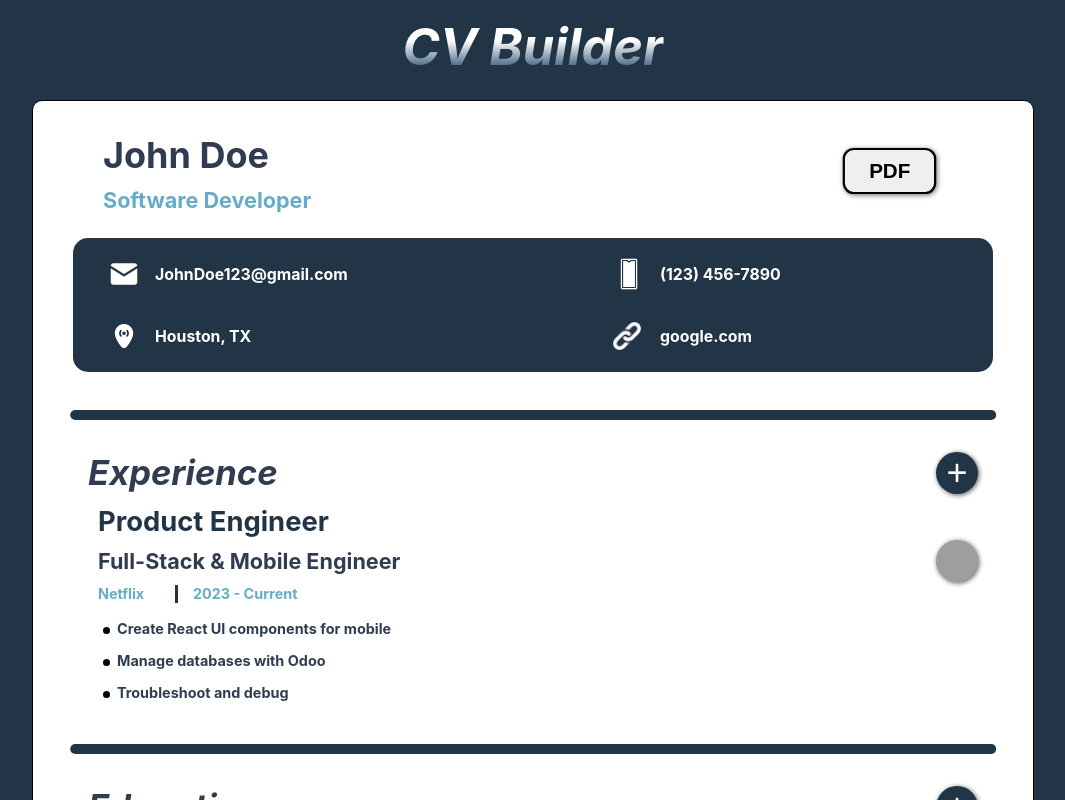
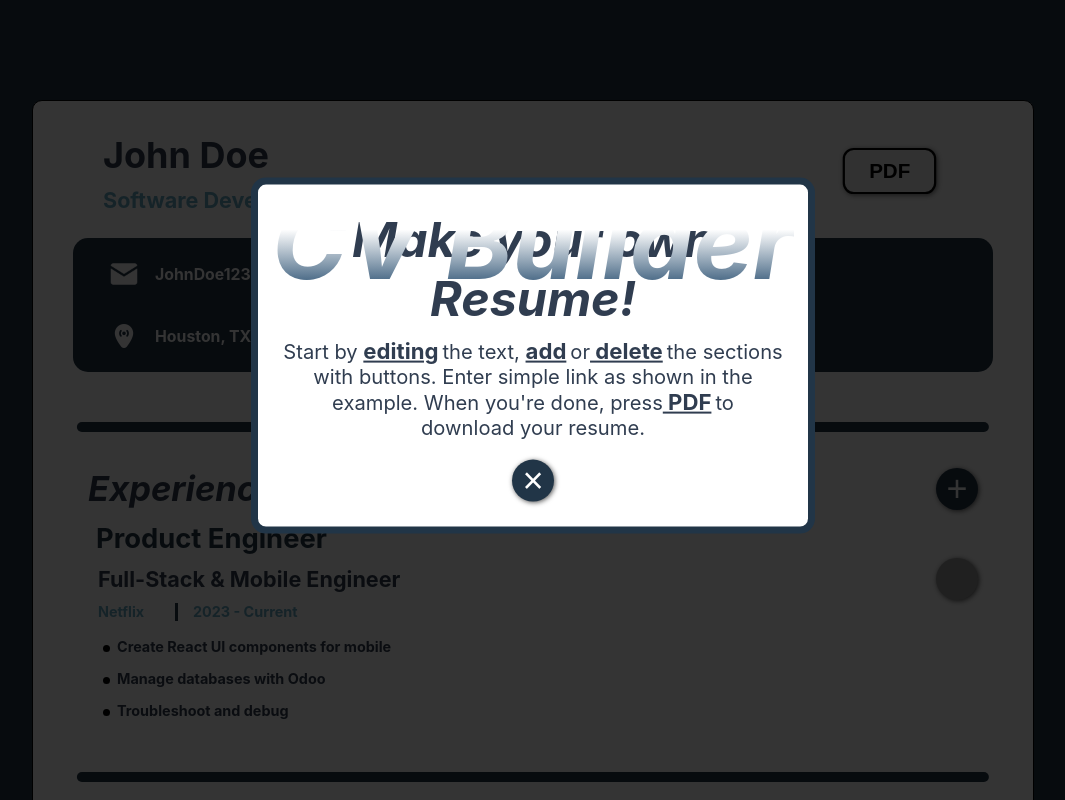
Before and after one commit to freddster14/CV-Application, a React (Vite) app: page / in a window 1280 px wide. Shown: the top 800 px of the page, without its empty margins (107-1172 px from the left). Built offline with nearby package versions, Linux system fonts and the light colour scheme; grey boxes are pictures that could not be loaded.

Commit message:
update: intro modal for instructions && animation

```diff
--- a/src/components/App.jsx
+++ b/src/components/App.jsx
@@ -15,7 +15,7 @@ function App() {
 
 
   return (
-    <>
+    <div className='app'>
       <button className='pdf-button' onClick={printPdf}>PDF</button>
       <General
       name={name}
@@ -33,20 +33,19 @@ function App() {
       />
       <Experience/>
       <Education/>
-    </>
+    </div>
   )
 }
 
 
 function printPdf() {
 
-  let page = document.getElementById('root');
+  let app = document.getElementsByClassName('app');
   let buttons = document.querySelectorAll('button');
   let inputs = document.querySelectorAll('input');
   let selects = document.querySelectorAll('select');
   let link = document.createElement('a')
   let name = document.querySelector(".name").value
-
   const options = {
     filename:  name + ' Resume.pdf',
     image: { type: 'jpeg', quality: 0.98 },
@@ -56,18 +55,18 @@ function printPdf() {
     pagebreak: {mode: 'avoid-all'}
   };
 
-  removeInputs(selects, link, buttons, page, inputs)
+  removeInputs(selects, link, buttons, inputs)
 
   //Download PDF
-  html2pdf().set(options).from(page).save();
+  html2pdf().set(options).from(...app).save();
 
   setTimeout(() => {
-    addInputs(selects, link, buttons, page, inputs)
+    addInputs(selects, link, buttons, inputs)
   }, 100)
 }
 
 
-function removeInputs(selects, link, buttons, page, inputs) {
+function removeInputs(selects, link, buttons, inputs) {
   selects.forEach(select => {
     let selectP = document.createElement('p');
     selectP.textContent = select.value
@@ -92,10 +91,9 @@ function removeInputs(selects, link, buttons, page, inputs) {
   buttons.forEach(button => {
     button.style.opacity = "0%"
   })
-  page.style.border = "none"
 }
 
-function addInputs(selects, link, buttons, page, inputs) {
+function addInputs(selects, link, buttons, inputs) {
 
   link.parentNode.replaceChild(inputs[5], link)
   let selectP = document.getElementsByClassName('degree-select');
@@ -111,7 +109,6 @@ function addInputs(selects, link, buttons, page, inputs) {
   buttons.forEach(button => {
     button.style.opacity = "100%"
   })
-  page.style.border = "1px solid black"
 }
 
 
--- a/src/components/Education.jsx
+++ b/src/components/Education.jsx
@@ -52,10 +52,10 @@ function MakeEducation({
     const [major, setMajor] = useState(defaultMajor);
     const [graduationDate, setGraduationDate] = useState(defaultGraduation);
     const options = [
-        "Associate",
-        "Bachelor's",
-        "Master's",
-        "Doctoral",
+        "Associate -",
+        "Bachelor's -",
+        "Master's -",
+        "Doctoral -",
     ];
     const fields = [
         {label: 'Major', value: major, handleChange: setMajor},
@@ -66,7 +66,7 @@ function MakeEducation({
     <div className='forms'>
         <select className='degree-select' value={degree} onChange={(e) => setDegree(e.target.value)}>
             {options.map((option) => (
-                <option key={option} value={option}>{option} -</option>
+                <option key={option} value={option}>{option}</option>
             ))}
         </select>
         {fields.map(({label, value, handleChange}) => (
--- a/src/components/Experience.jsx
+++ b/src/components/Experience.jsx
@@ -101,7 +101,7 @@ function MakeExperience({
         <ul className='job-tasks'>
             {tasks.map((task, index) => (
                 <Fragment key={index}>
-                    <div className=''></div>
+                    <div></div>
                     <Input
                     name="task"
                     value={task}
--- a/src/components/Intro.jsx
+++ b/src/components/Intro.jsx
@@ -1,7 +1,39 @@
 import '../styles/Intro.css'
 
 export default function Intro() {
+
+    function closeModal() {
+        document.querySelector('.modal-container').remove()
+        document.querySelector('.modal-backdrop').remove()
+        document.querySelector('.app-name').style.transform = "translate(-50%, 0%) scale(1)"
+    }
+    setTimeout(() => {
+        let appName = document.querySelector('.app-name')
+        let width = window.innerWidth
+        if(width < 501) {
+            appName.style.transform = "translate(-50%, 655%) scale(1.8)"
+        } else if(width < 751) {
+            appName.style.transform = "translate(-50%, 520%) scale(2)"
+        } else{
+            appName.style.transform = "translate(-50%, 320%) scale(2)"
+        }
+    },100)
     return (
-        <h1 className="app-name">CV Builder</h1>
+        <>
+            <h1 className="app-name">CV Builder</h1>
+            <div className='modal-backdrop'></div>
+            <div className='modal-container'>
+                <h1>Make your own Resume!</h1>
+                <p>
+                    Start by <span className="span-text">editing</span>
+                    the text, <span className="span-text">add</span>or
+                    <span className="span-text"> delete</span>
+                    the sections with buttons. Enter simple link as shown
+                    in the example. When you're done, press
+                    <span className="span-text"> PDF</span>to download your resume.
+                </p>
+                <button onClick={closeModal} className='close-modal' aria-label='Close Modal'>&times;</button>
+            </div>
+        </>
     )
 }
--- a/src/styles/App.css
+++ b/src/styles/App.css
@@ -102,6 +102,13 @@ button:hover, button:focus {
   #root {
     font-size: 0.7em;
     width: 100%;
+    margin-top: 95px;
+  }
+
+
+  button.close-modal {
+    width: 34px;
+    height: 34px;
   }
   .general-info-box {
     grid-template-columns: repeat(auto-fit, minmax(45%, 1fr));
@@ -143,6 +150,11 @@ button:hover, button:focus {
 @media screen and (max-width:500px) {
   #root {
     font-size: 0.6em;
+    margin-top: 82px;
+  }
+  button.close-modal {
+    width: 30px;
+    height: 30px;
   }
   .general-info-box {
     grid-template-columns: repeat(auto-fit, minmax(45%, 1fr));
--- a/src/styles/Experience.css
+++ b/src/styles/Experience.css
@@ -8,10 +8,7 @@
     background-color: transparent;
     color: #213547;
     font-size: 1.9em;
-    width: fit-content;
-    border: 1px solid transparent;
-    font-weight: bold;
-    padding: 0px 0px 0px 8px;
+    padding-left: 6px;
 }
 
 .company:focus, .company:hover {
@@ -79,12 +76,9 @@
     grid-column: 2;
 }
 
-
-.top-divider {
-    width: 104%;
-    bottom: 22px;
-    margin-top: -10px;
-    grid-column: -1 /1;
+.top-divider, .bottom-divider{
+    width: 102.5%;
+    margin: 18px 0px;
     background-color: #213547;
     height: 10px;
     left: 50%;
@@ -93,15 +87,11 @@
     position: relative;
 }
 
+.top-divider {
+    bottom: 8px;
+}
+
 .bottom-divider {
-    width: 104%;
-    top: 28px;
-    margin-top: -10px;
-    grid-column: -1 /1;
-    background-color: #213547;
-    height: 10px;
-    left: 50%;
-    transform: translateX(-50%);
-    border-radius: 20px;
-    position: relative;
+    top: 20px;
+    margin: 28px 0px;
 }
--- a/src/styles/Intro.css
+++ b/src/styles/Intro.css
@@ -3,8 +3,82 @@ h1.app-name {
     position: absolute;
     left: 50%;
     top: 0.75%;
+    z-index: 2;
+    transform: translate(-50%, 0%) scale(1);
     background: linear-gradient(#ffffff 40%, #002d55 100% );
     -webkit-background-clip: text;
     color: transparent;
-    transform: translateX(-50%);
+    transition: transform 0.4s ease-in-out;
 }
+
+
+
+.modal-container {
+    position: absolute;
+    z-index: 1;
+    background-color: rgb(255, 255, 255);
+    width: 80%;
+    max-width: 500px;
+    font-size: 1.4em;
+    padding: 15px 25px 25px 25px;
+    justify-content: center;
+    left: 50%;
+    top: 40%;
+    border: 7px solid #213547;
+    border-radius: 15px;
+    transform: translate(-50%, -40%);
+    animation: modal 0.5s ease-in-out alternate;
+    display: flex;
+    flex-direction: column;
+    align-items: center;
+    text-align: center;
+}
+
+.modal-backdrop {
+    content: '';
+    z-index: 1;
+    background-color: rgba(0, 0, 0, 0.795);
+    width: 100vw;
+    height: 100vh;
+    left: 50%;
+    top: 50%;
+    transform: translate(-50%, -50%);
+    position: absolute;
+}
+
+
+
+.close-modal {
+    width: 42px;
+    height: 42px;
+    border: none;
+    border-radius: 50px;
+    background-color: #213547;
+    margin-top: 20px;
+    color: white;
+    font-size: 1.8em;
+    box-shadow: 1px 1px 5px rgba(0, 0, 0, 0.658);
+    transition: transform 0.25s linear 0.1s;
+    display: flex;
+    align-items: center;
+    justify-content: center;
+}
+
+.span-text {
+    font-size: 1.1em;
+    font-weight: bold;
+    text-decoration: underline;
+    margin-right: 4px;
+}
+
+
+
+@keyframes modal {
+    from{
+        transform: translate(-50%, -100%);
+        opacity: 0%;
+    }
+    to {
+        transform: translate(-50%, -40%);
+    }
+}
```
